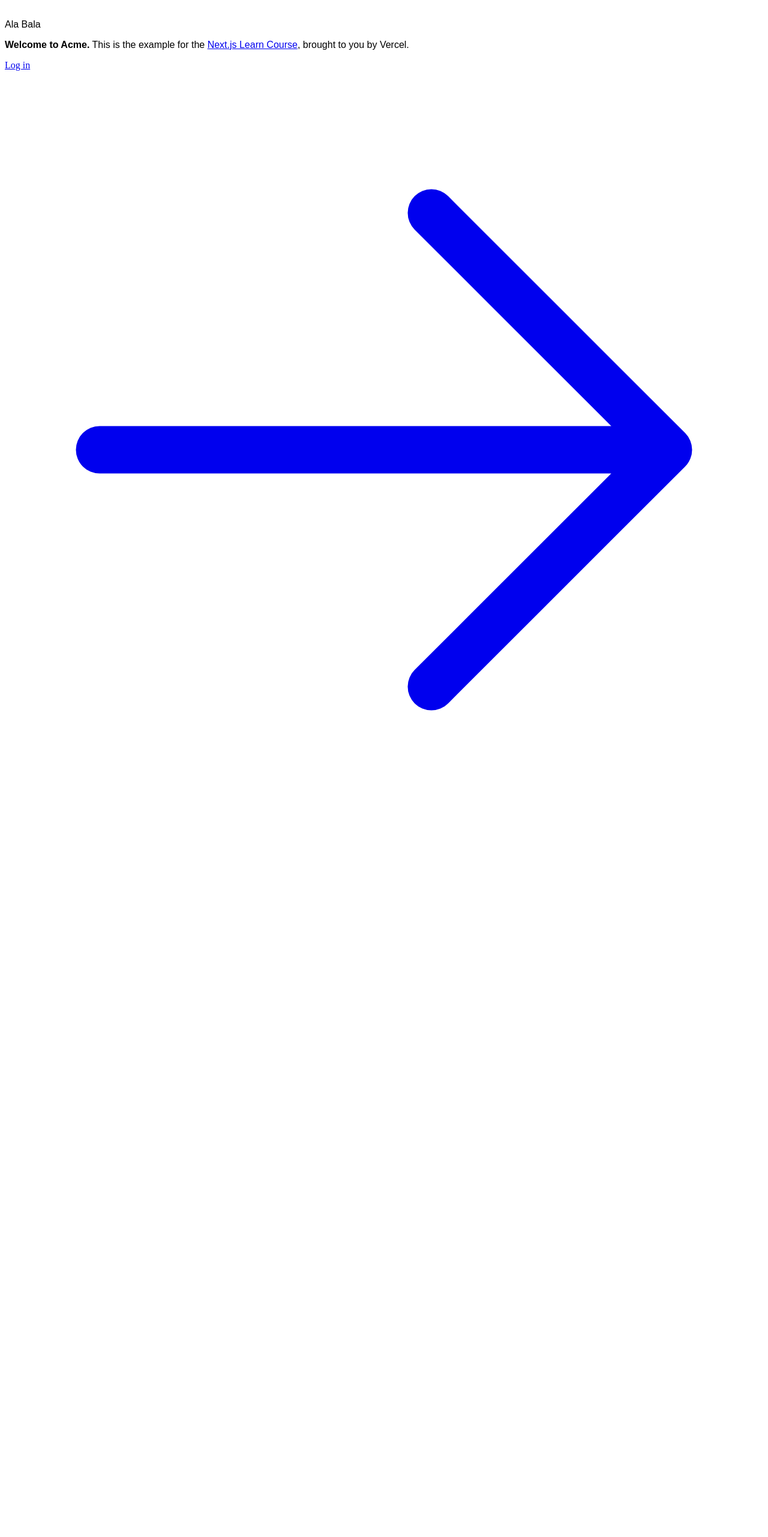
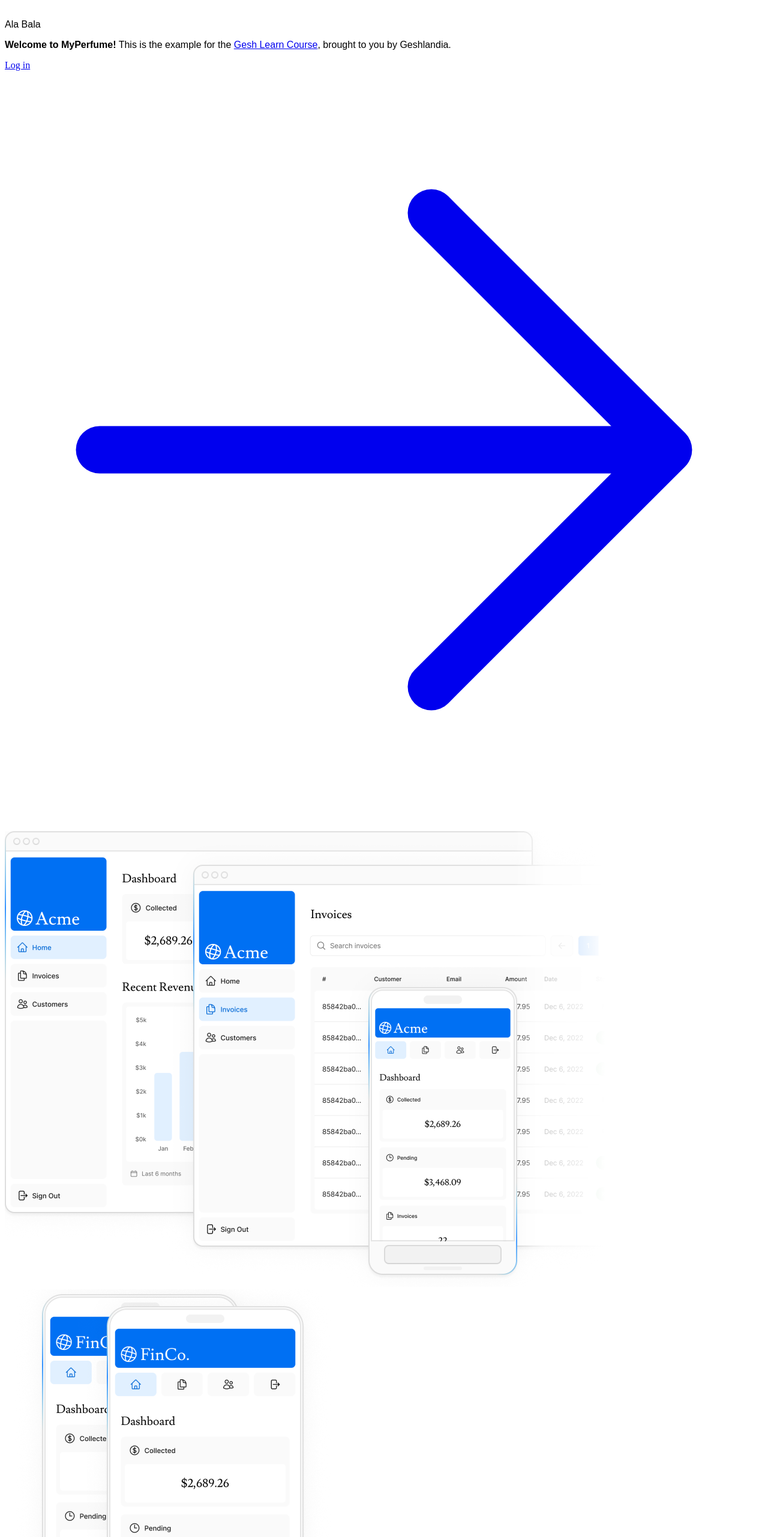
Before and after one commit to Shtekata/nextjs-myperfume, a Next.js app: page / in a window 1280 px wide. Shown: the part 1260-3823 px from the top of the page at 60% size. Before the commit the page ends 2654 px from the top, so only its background shows below. Built offline with nearby package versions, Linux system fonts and the light colour scheme; a web font is replaced by a local one.

Commit message:
Add Images

```diff
--- a/app/page.tsx
+++ b/app/page.tsx
@@ -2,20 +2,21 @@ import AcmeLogo from '@/app/ui/acme-logo'
 import { ArrowRightIcon } from '@heroicons/react/24/outline'
 import Link from 'next/link'
 import { lusitana } from './ui/fonts'
+import Image from 'next/image'
 
 export default function Page() {
   return (
     <main className='flex min-h-screen flex-col p-6'>
       <div className='flex h-20 shrink-0 items-end rounded-lg bg-blue-500 p-4 md:h-52'>{<AcmeLogo />}</div>
       <div className='mt-4 flex grow flex-col gap-4 md:flex-row'>
-        <div className='flex flex-col justify-center gap-6 rounded-lg bg-gray-50 px-6 py-10 md:w-2/5 md:px-20'>
+        <div className='flex flex-col justify-center gap-6 rounded-lg bg-gray-50 px-6 py-10 md:w-2/5 md:px-8 lg:px-16'>
           <div className='relative w-0 h-0 border-l-[15px] border-r-[15px] border-b-[26px] border-l-transparent border-r-transparent border-b-black' />
           <p className={`${lusitana.className} text-xl text-gray-800 md:text-3xl md:leading-normal`}>
-            <strong>Welcome to Acme.</strong> This is the example for the{' '}
-            <a href='https://nextjs.org/learn/' className='text-blue-500'>
-              Next.js Learn Course
+            <strong>Welcome to MyPerfume!</strong> This is the example for the{' '}
+            <a href='https://google.com' className='text-blue-500' target='_blank' rel='noreferrer'>
+              Gesh Learn Course
             </a>
-            , brought to you by Vercel.
+            , brought to you by Geshlandia.
           </p>
           <Link
             href='/login'
@@ -24,8 +25,21 @@ export default function Page() {
             <span>Log in</span> <ArrowRightIcon className='w-5 md:w-6' />
           </Link>
         </div>
-        <div className='flex items-center justify-center p-6 md:w-3/5 md:px-28 md:py-12'>
-          {/* Add Hero Images Here */}
+        <div className='flex items-center justify-center p-4 md:w-3/5  md:py-8 lg:px-12'>
+          <Image
+            src='/hero-desktop.png'
+            width={1000}
+            height={760}
+            className='hidden md:block'
+            alt='Screenshot of the dashboard project showing desktop version'
+          />
+          <Image
+            src='/hero-mobile.png'
+            width={560}
+            height={620}
+            className='block md:hidden'
+            alt='Screenshot of the dashboard project showing mobile version'
+          />
         </div>
       </div>
     </main>
```
